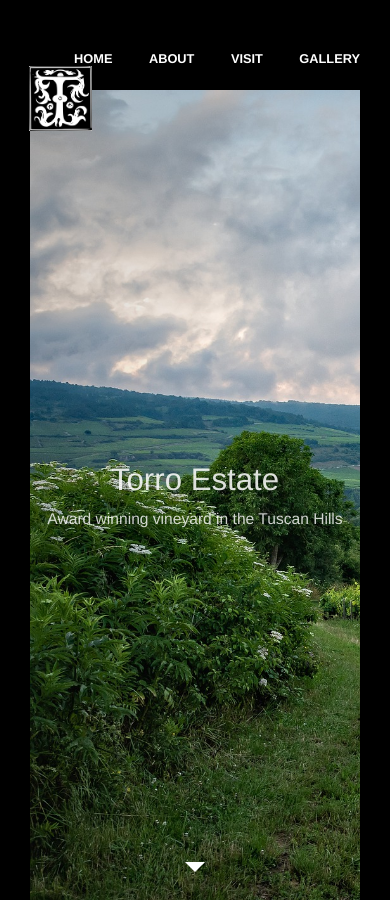
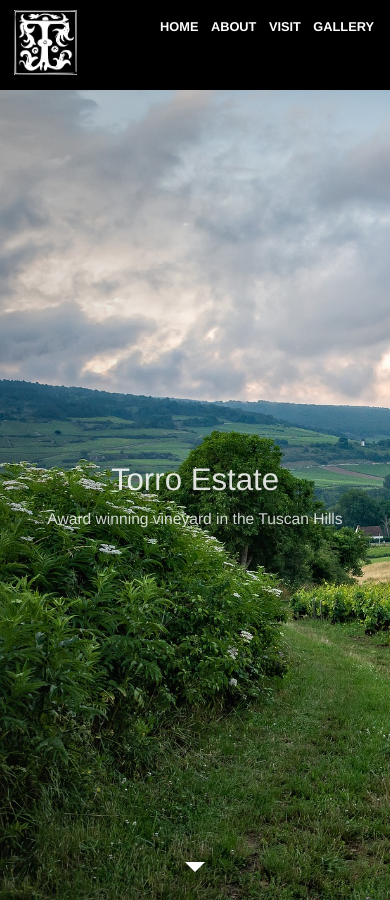
Before and after one commit to AnjanaLP/vineyard-website, a Jekyll site: the page built from index.html, in a window 390 px wide and 900 px high. Built offline with Jekyll 4.4.1, drawn with Linux system fonts in a browser that asks for light colours.

Commit message:
make the header not break for mobiles

```diff
--- a/css/main.css
+++ b/css/main.css
@@ -242,18 +242,40 @@ h2 ~ p {
   width: 100%;
 }
 
-/* MOBILE STYLES */
 @media (max-width: 800px) {
+  /* GLOBAL STYLES */
+  html {
+    box-shadow: none;
+    padding: 0;
+  }
+
+  /* HEADER STYLES */
+  .header-nav {
+    padding: 2vh 1em 0 0;
+  }
+  .header-nav > li {
+    margin-left: 0.25em;
+  }
+  .header-nav > li ~ li {
+    padding-left: 0.25em;
+  }
+  .header-logo {
+    left: auto;
+  }
+
+  /* HERO STYLES */
+  .hero-content h1 {
+    font-size: 8vw;
+  }
+  .hero-content h3 {
+    font-size: 4vw;
+  }
+
+  /* VISIT STYLES */
   .visit-box {
     width: 100%;
   }
   .visit-section {
     width: auto;
   }
-  .hero-content h1 {
-    font-size: 8vw;
-  }
-  .hero-content h3 {
-    font-size: 4vw;
-  }
 }
```
